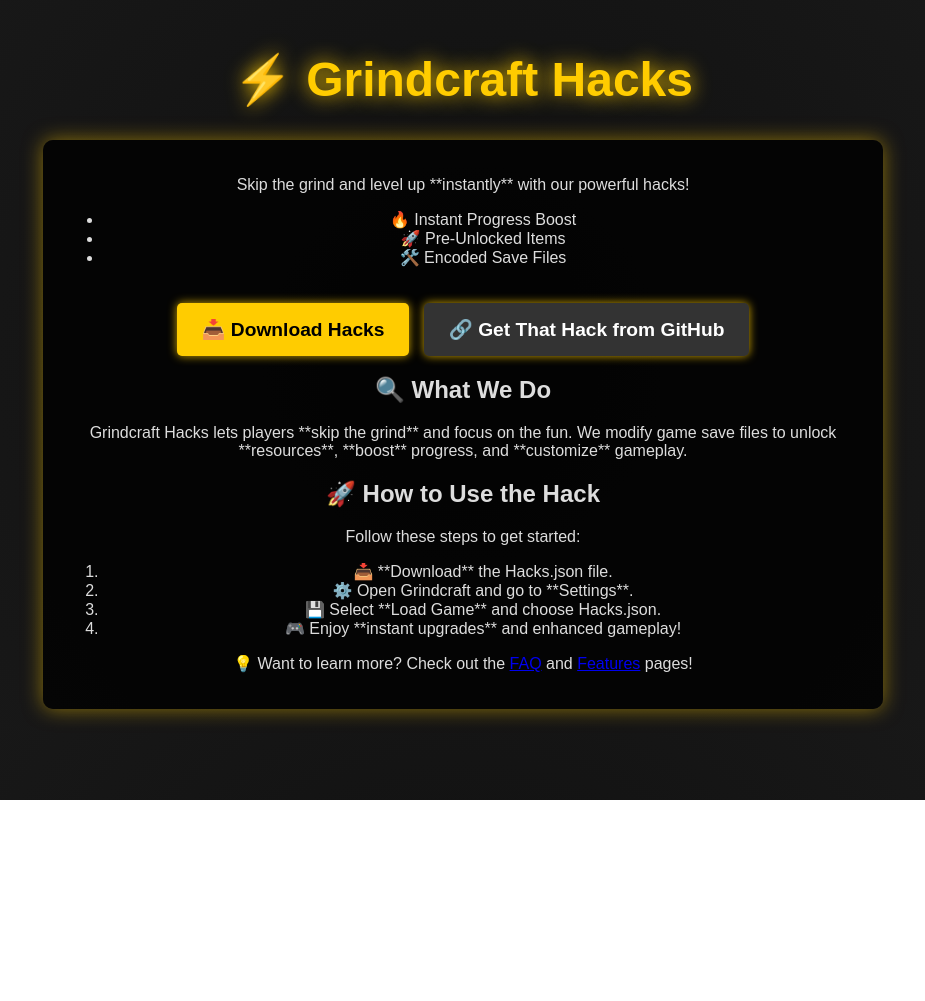
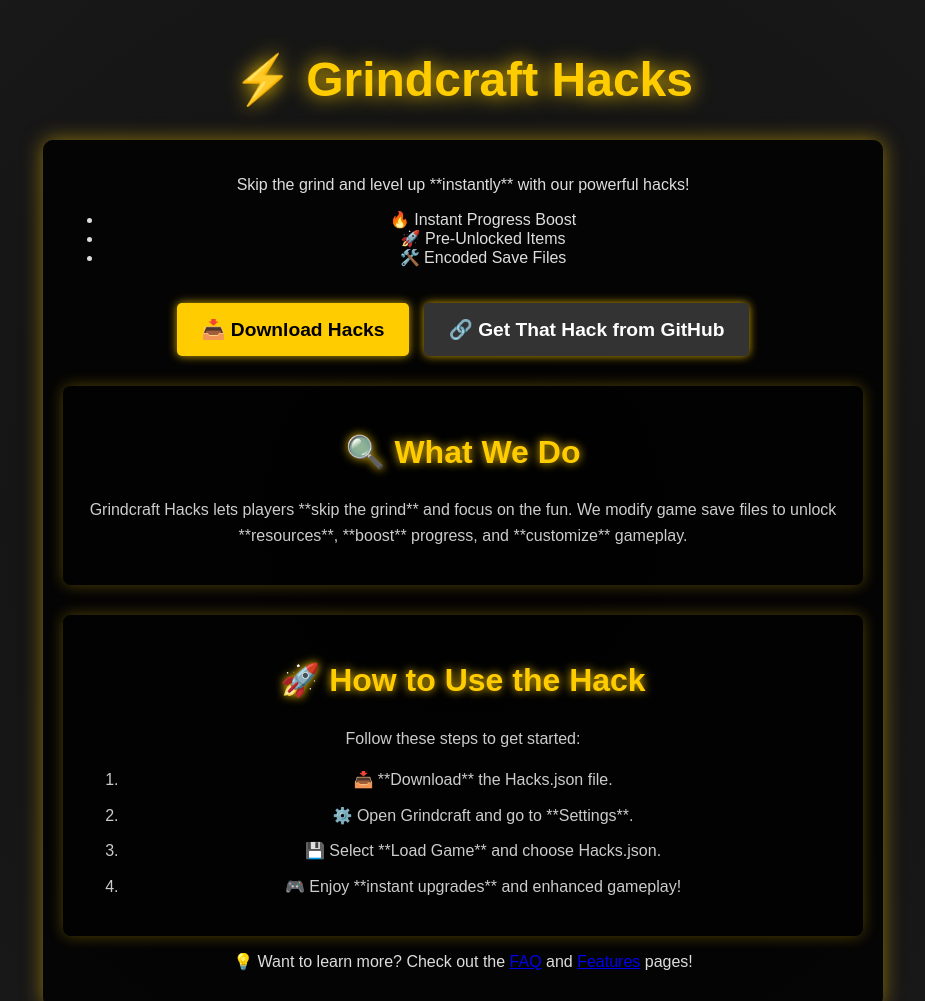
Before and after one commit to EXTREME-youtube/Grindcraft_Hacks, a plain HTML site: page src/index.html in a window 1280 px wide. Shown: the top 1001 px of the page, without its empty margins (177-1102 px from the left). Before the commit the page ends 800 px from the top, so only its background shows below. Drawn offline with Linux system fonts and the light colour scheme.

Commit message:
Update index.html

```diff
--- a/src/index.html
+++ b/src/index.html
@@ -41,7 +41,7 @@
 
         @keyframes zoomIn {
             from { transform: scale(0.8); }
-            to { transform: scale(1); }
+            to { transform: 1; } /* Corrected 'scale(1)' to '1' for shorthand */
         }
 
         /* Buttons */
@@ -89,6 +89,30 @@
             box-shadow: 0 0 10px rgba(255, 204, 0, 0.8);
             transition: 0.3s ease-in-out;
         }
+
+        /* New Section Styling */
+        .section {
+            margin-top: 30px;
+            padding: 20px;
+            background: rgba(0, 0, 0, 0.6);
+            border-radius: 8px;
+            box-shadow: 0 0 15px rgba(255, 204, 0, 0.3);
+        }
+
+        .section h2 {
+            color: #ffcc00;
+            font-size: 2em;
+            text-shadow: 0 0 10px #ffcc00;
+        }
+
+        .section p, .section ol {
+            color: #ccc;
+            line-height: 1.6;
+        }
+
+        .section ol li {
+            margin-bottom: 10px;
+        }
     </style>
 </head>
 <body>
@@ -104,11 +128,9 @@
             <li class="hover-glow">🛠️ Encoded Save Files</li>
         </ul>
 
-        <!-- Buttons -->
         <a href="Hacks.json" class="button">📥 Download Hacks</a>
         <a href="https://github.com/EXTREME-youtube/Grindcraft_Hacks" class="button github-btn">🔗 Get That Hack from GitHub</a>
 
-        <!-- New Sections -->
         <div class="section hover-expand">
             <h2>🔍 What We Do</h2>
             <p>Grindcraft Hacks lets players **skip the grind** and focus on the fun.
```
